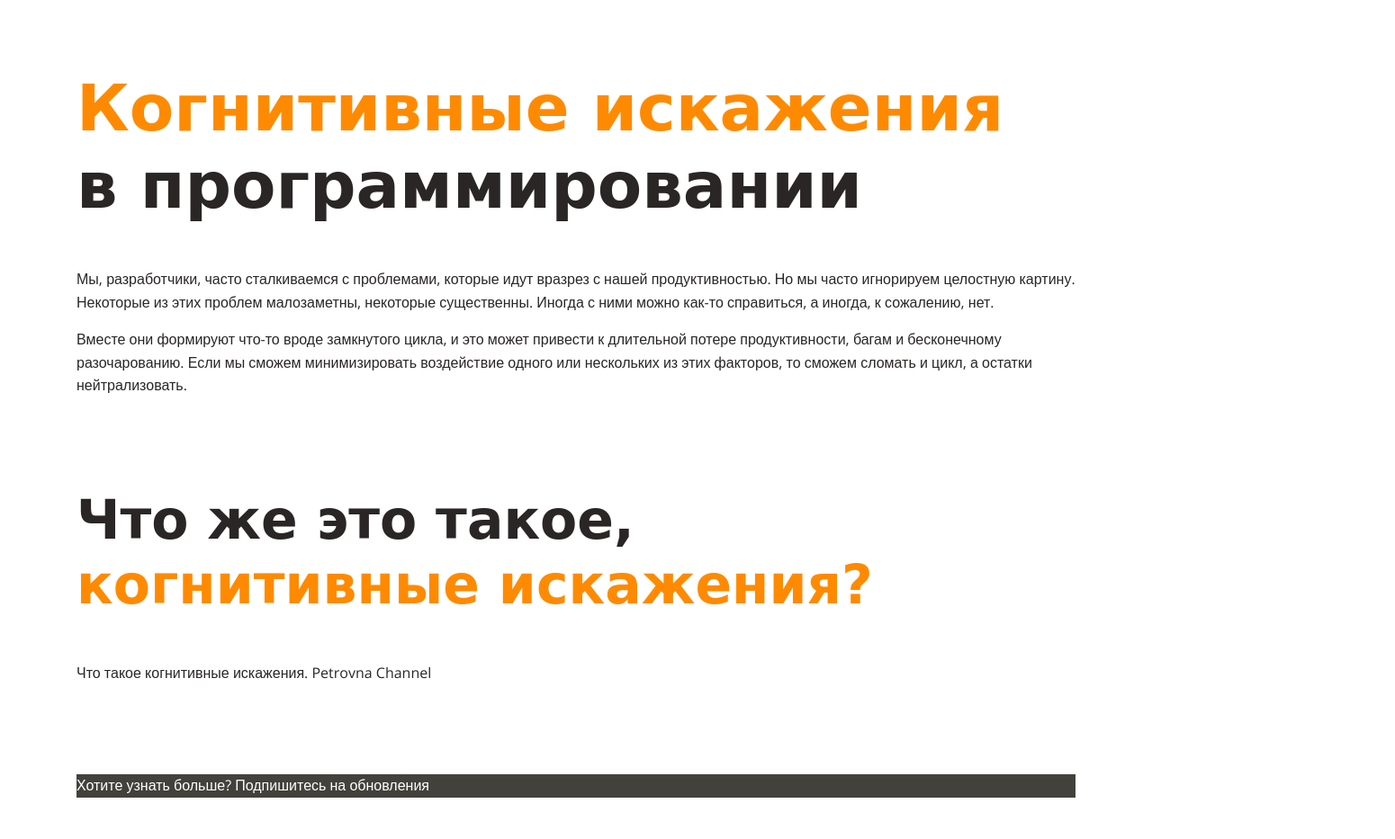
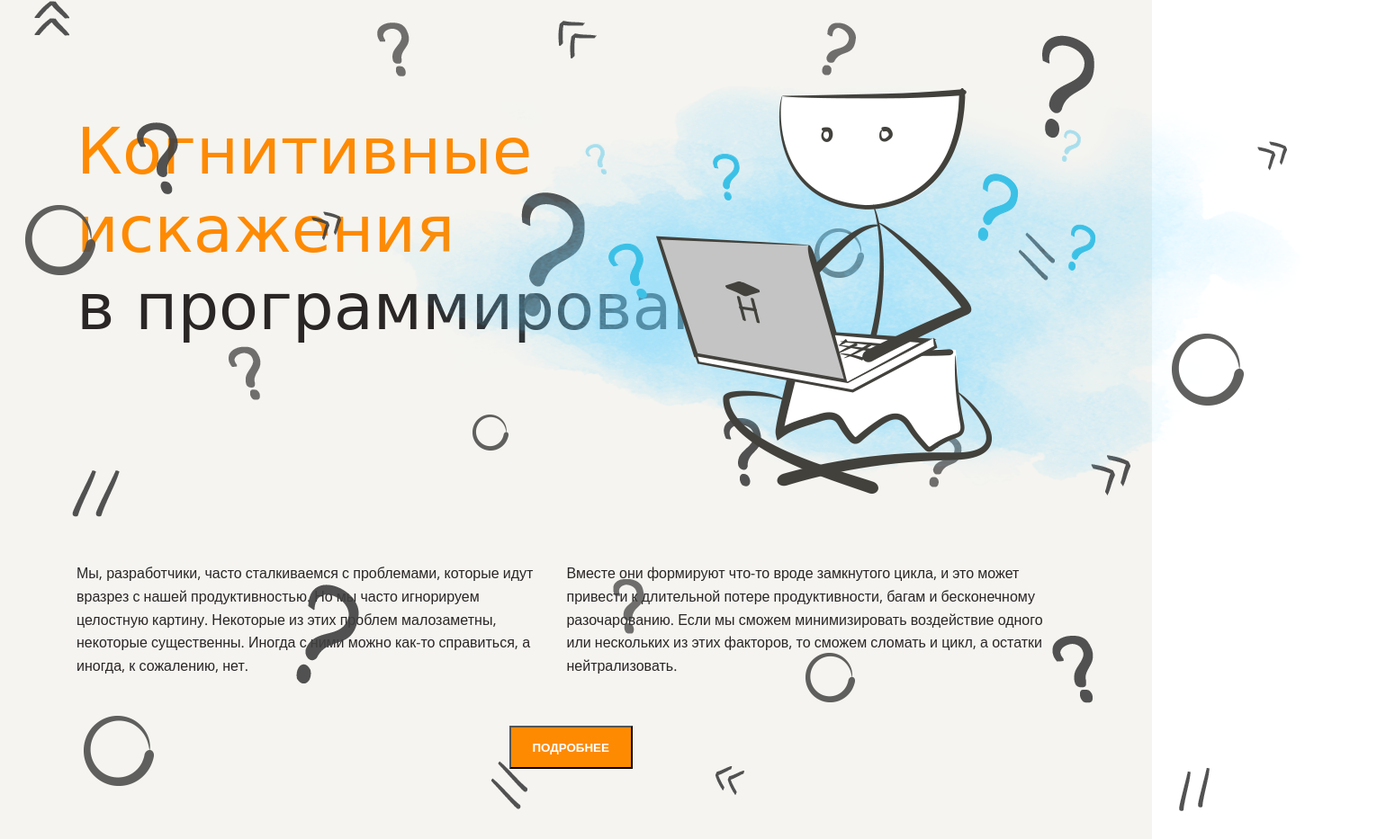
Before and after one commit to olekhova/layout-designer-project-lvl1, a plain HTML site: page src/index.html in a window 1280 px wide. Shown: the part 23-956 px from the top of the page at 90% size, 1550 px wide, since content can reach past the window. Drawn offline with nearby package versions, Linux system fonts and the light colour scheme; a web font is replaced by a local one.

Commit message:
add header html and styles

```diff
--- a/src/index.html
+++ b/src/index.html
@@ -12,12 +12,18 @@
 </head>
 
 <body>
-  <header class="container">
+  <header class="background background-light">
+    <div class="container header-container">
       <h1 class="heading">
-      <span class="primary">Когнитивные искажения</span> <br>
+        <span class="primary">Когнитивные <br> искажения</span> <br>
         в программировании
       </h1>
-    <div>
+      <div class="header-image">
+        <img src="./images/main.png" alt="main">
+      </div>
+      <!-- /.header-image -->
+      <div class="header-text-container">
+        <div class="header-text">
           <p>
             Мы, разработчики, часто сталкиваемся с проблемами, которые идут вразрез с нашей продуктивностью. Но мы часто
             игнорируем
@@ -26,7 +32,7 @@
             а иногда, к сожалению, нет.
           </p>
         </div>
-    <div>
+        <div class="header-text">
           <p>
             Вместе они формируют что-то вроде замкнутого цикла, и это может привести к длительной потере продуктивности,
             багам и
@@ -36,6 +42,16 @@
             нейтрализовать.
           </p>
         </div>
+      </div>
+      <!-- /.header-text-container -->
+      <div class="header-button">
+        <button class="button">
+          ПОДРОБНЕЕ
+        </button>
+      </div>
+      <!-- /.header-button -->
+    </div>
+    <!-- /.container -->
   </header>
   <main class="container">
     <h2 class="heading">
--- a/src/styles/style.css
+++ b/src/styles/style.css
@@ -2,7 +2,7 @@
 :root {
   --white: #fff;
   --trance-white: #d7ccc0;
-  --light: ##f5f4f0;
+  --light: #f5f4f0;
   --primary: #fe8a02;
   --primary-dark: #42413c;
   --dark: #2a2626;
@@ -18,6 +18,8 @@
 }
 
 body {
+  margin: 0;
+
   color: var(--dark);
   font-size: 16px;
   font-family: 'Open Sans', sans-serif;
@@ -39,11 +41,12 @@ h3 {
 .container {
   max-width: 1110px;
   margin: auto;
-  margin-top: 100px;
-  margin-bottom: 100px;
+  padding-top: 100px;
+  padding-bottom: 100px;
 }
 
 .heading {
+  font-weight: normal;
   font-family: 'Neucha', cursive;
   line-height: 1.2em;
 }
@@ -52,7 +55,65 @@ h3 {
   color: var(--primary);
 }
 
+.background {
+  position: relative;
+}
+
+.background::before {
+  position: absolute;
+
+  top: 0;
+  left: 0;
+
+  background-repeat: no-repeat;
+  background-size: cover;
+  opacity: 90%;
+
+  content: url('../images/background.png');
+}
+
+.background-light {
+  background-color: var(--light);
+}
+
+.header-image {
+  position: absolute;
+
+  top: 55px;
+  right: -270px;
+
+  height: 525px;
+}
+
+.header-text-container {
+  display: flex;
+  margin-top: 225px;
+}
+
+.header-text {
+  margin-right: 30px;
+}
+
+.header-button {
+  width: 149px;
+  margin: auto;
+  margin-top: 38px;
+}
+
+.button {
+  height: 48px;
+  margin: auto;
+  padding: 12px 24px;
+
+  color: var(--white);
+
+  font-weight: bold;
+
+  background-color: var(--primary);
+}
+
 .input {
   color: var(--white);
+
   background-color: var(--primary-dark);
 }
```
Also changed, not shown: 1 other file. Lines whose indentation alone changed are shown as unchanged.
